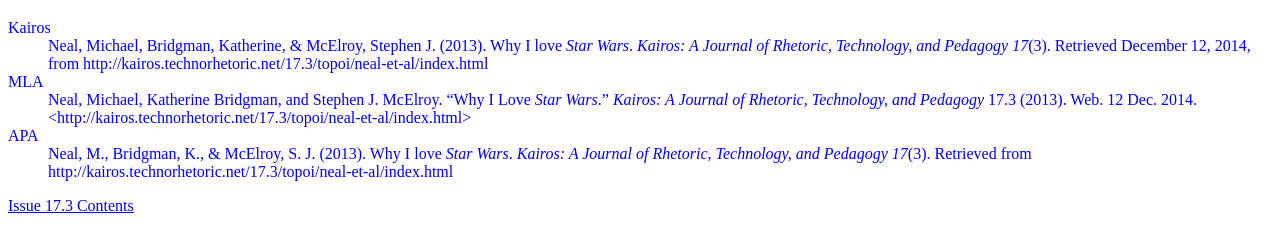
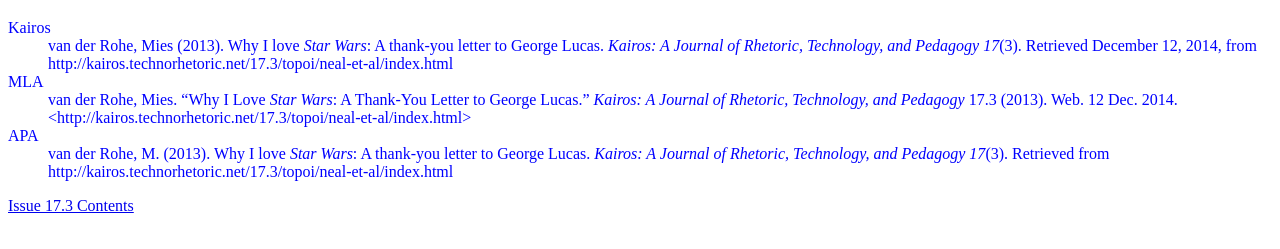
Before and after one commit to eymand/kairos-toolbar, a plain HTML site: page demo/index.html in a window 1280 px wide. Shown: the part 61-310 px from the top of the page. Drawn offline with nearby package versions, Linux system fonts and the light colour scheme.

Commit message:
Simplfied publicationYear handling, handle custom authorList

```diff
--- a/demo/index.html
+++ b/demo/index.html
@@ -26,9 +26,16 @@
 <!--Custom toolbar options hash, if any-->
 <script>
   kairosToolbarOptions = {
-    mlaTitle: "Why I Love <i>Star Wars</i>",
-    kairosTitle: "Why I love <i>Star Wars</i>",
-    apaTitle: "Why I love <i>Star Wars</i>"
+    formattedTitle: {
+      kairos: "Why I love <i>Star Wars</i>: A thank-you letter to George Lucas",
+      apa: "Why I love <i>Star Wars</i>: A thank-you letter to George Lucas",
+      mla: "Why I Love <i>Star Wars</i>: A Thank-You Letter to George Lucas"
+    },
+    authorList: {
+      kairos: "van der Rohe, Mies",
+      apa: "van der Rohe, M.",
+      mla: "van der Rohe, Mies"
+    }
   };
 </script>
 <!--Last script on the page should be loading the Kairos toolbar-->
--- a/kairos-toolbar.js
+++ b/kairos-toolbar.js
@@ -114,6 +114,9 @@
       function buildDC() {
         var metaDC = $('meta[name^="DC"]', 'head'); // look for <meta name="DC... in <head>
         // Function to extract volume and issue number from DC.series
+        function processYear(date) {
+          DC.publicationYear = DC.date.substr(0,4);
+        }
         function processSource(source) {
           source = source.split(".");
           DC.volume = source[0];
@@ -132,11 +135,38 @@
           }
         });
         processSource(DC.source);
-        DC.formattedTitle = {
-          // Use titles from options; may contain HTML, e.g., "Awesome stuff in <i>Star Wars</i>"
-          mla: options.mlaTitle || DC.title,
-          kairos: options.kairosTitle || processTitle(DC.title),
-          apa: options.apaTitle || processTitle(DC.title)
+        processYear(DC.date);
+        // Handle custom author lists
+        if (options.authorList) {
+          DC.authorList = {
+            kairos: options.authorList.kairos || processAuthorList('kairos',DC.creator),
+            apa: options.authorList.apa || processAuthorList('apa',DC.creator),
+            mla: options.authorList.mla || processAuthorList('mla',DC.creator)
+          }
+        }
+        else {
+          DC.authorList = {
+            kairos: processAuthorList('kairos',DC.creator),
+            apa: processAuthorList('apa',DC.creator),
+            mla: processAuthorList('mla',DC.creator)
+          }
+        }
+        // Handle custom title formats
+        if (options.formattedTitle) {
+          DC.formattedTitle = {
+            // Use titles from options; may contain HTML, e.g., "Awesome stuff in <i>Star Wars</i>"
+            kairos: options.formattedTitle.kairos || processTitle(DC.title),
+            apa: options.formattedTitle.apa || processTitle(DC.title),
+            mla: options.formattedTitle.mla || DC.title
+          }
+        }
+        else {
+          DC.formattedTitle = {
+            // Use titles from options; may contain HTML, e.g., "Awesome stuff in <i>Star Wars</i>"
+            kairos: processTitle(DC.title),
+            apa: processTitle(DC.title),
+            mla: DC.title
+          }
         }
       }
 
@@ -213,15 +243,15 @@
                 "<dl class=\"kt-citations\">" +
                 "<dt id=\"kt-kairos-btn\">Kairos</dt>" +
                 "<dd id=\"kt-kairos\" class=\"kt-citation\">" +
-                processAuthorList('kairos',DC.creator) + " (" + DC.date.substr(0,4) + "). " + DC.formattedTitle.kairos + ". <cite>Kairos: A Journal of Rhetoric, Technology, and Pedagogy " + DC.volume + "</cite>(" + DC.issue + "). Retrieved " + processAccessDate('kairos') + ", from " + DC.identifier +
+                DC.authorList.kairos + " (" + DC.publicationYear + "). " + DC.formattedTitle.kairos + ". <cite>Kairos: A Journal of Rhetoric, Technology, and Pedagogy " + DC.volume + "</cite>(" + DC.issue + "). Retrieved " + processAccessDate('kairos') + ", from " + DC.identifier +
                 "</dd>" +
                 "<dt id=\"kt-mla-btn\">MLA</dt>" +
                 "<dd id=\"kt-mla\" class=\"kt-citation\">" +
-                processAuthorList('mla',DC.creator) + ". “" + DC.formattedTitle.mla + ".” <cite>Kairos: A Journal of Rhetoric, Technology, and Pedagogy</cite> " + DC.source + " (" + DC.date.substr(0,4) + "). Web. " + processAccessDate('mla') + ". &lt;" + DC.identifier + "&gt;" +
+                DC.authorList.mla + ". “" + DC.formattedTitle.mla + ".” <cite>Kairos: A Journal of Rhetoric, Technology, and Pedagogy</cite> " + DC.source + " (" + DC.publicationYear + "). Web. " + processAccessDate('mla') + ". &lt;" + DC.identifier + "&gt;" +
                 "</dd>" +
                 "<dt id=\"kt-apa-btn\">APA</dt>" +
                 "<dd id=\"kt-apa\" class=\"kt-citation\">" +
-                processAuthorList('apa',DC.creator) + " (" + DC.date.substr(0,4) + "). " + DC.formattedTitle.apa + ". <cite>Kairos: A Journal of Rhetoric, Technology, and Pedagogy " + DC.volume + "</cite>(" + DC.issue + "). Retrieved from " + DC.identifier +
+                DC.authorList.apa + " (" + DC.publicationYear + "). " + DC.formattedTitle.apa + ". <cite>Kairos: A Journal of Rhetoric, Technology, and Pedagogy " + DC.volume + "</cite>(" + DC.issue + "). Retrieved from " + DC.identifier +
                 "</dd>" +
                 "</dl>" +
                 "<p><a href=\"http://kairos.technorhetoric.net/"+DC.source+"/\">Issue "+DC.source+" Contents</a></p>" +
```
